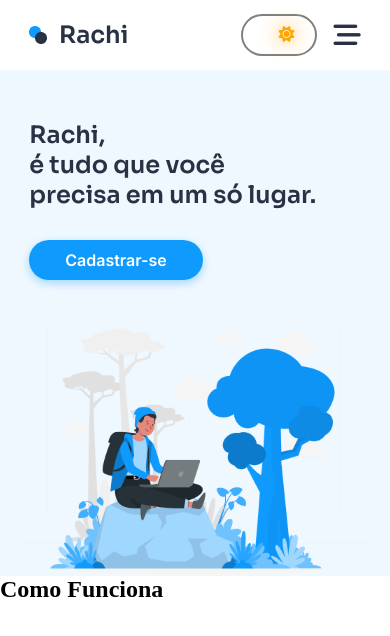
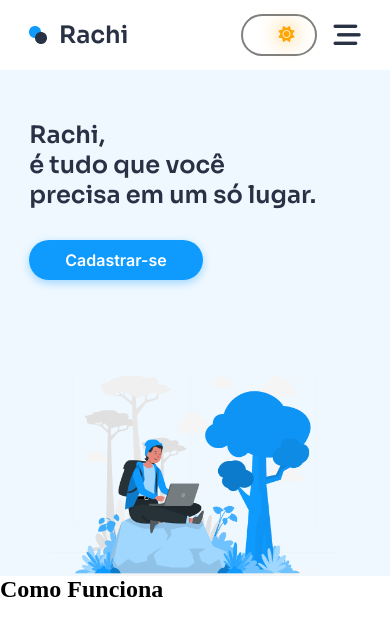
Before and after one commit to Kauasampaio96/rachi_project, a plain HTML site: page index.html in a window 390 px wide. Drawn offline with Linux system fonts and the light colour scheme.

Commit message:
style: mobile hero

```diff
--- a/sass/style.sass
+++ b/sass/style.sass
@@ -222,5 +222,5 @@ header
       height: 400px
 
     @include responsive-m
-      width: 350px
-      height: 250px
+      width: 290px
+      height: 200px
```
Also changed, not shown: css/style.css.
